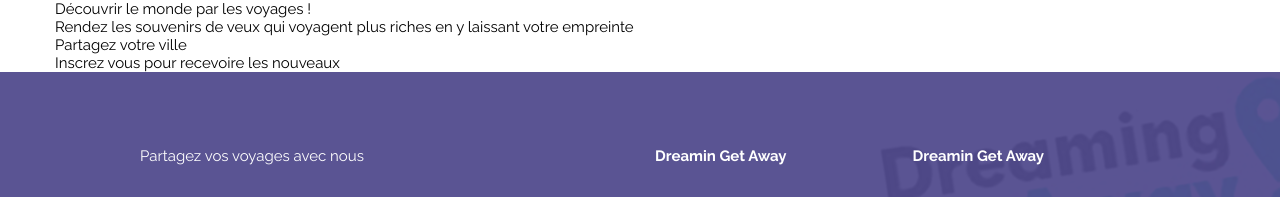
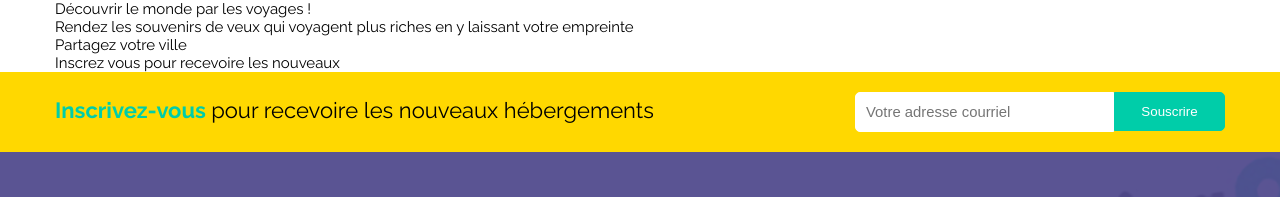
Before and after one commit to TR4HIM/front-end-test-1, a website: page index.html in a window 1280 px wide. Shown: the top 197 px of the page. Drawn offline with Linux system fonts and the light colour scheme.

Commit message:
Subscription block

```diff
--- a/assets/scss/_styles.scss
+++ b/assets/scss/_styles.scss
@@ -1,6 +1,43 @@
 
+/* Subscribe Section */
 
+.subscribe-section {
+    background-color: $siteYellow;
+    padding: 20px 0;
+}
+.subscribe-text {
+    font-size: 22px;
+    color:black;
+    padding-top: 5px;
+    strong {
+        font-weight: bold;
+        color:$brandColor;
+    }
+}
+.subscribe-form {
+    form {
+        overflow: hidden;
+        input {
+            width: 70%;
+            float: left;
+            padding: 11px 10px;
+            box-shadow: none;
+            border:1px solid white;
+            border-radius: 5px 0 0 5px;
+        }
+        button {
+            width: 30%;
+            float:left;
+            padding: 11px;
+            background-color: $brandColor;
+            color:white;
+            box-shadow: none;
+            border:1px solid $brandColor;
+            border-radius: 0 5px 5px 0;
 
+        }
+    }
+}
 /* Footer Styels */
 
 .site-footer {
--- a/index.html
+++ b/index.html
@@ -22,6 +22,28 @@
 		<h5>
 			Inscrez vous pour recevoire les nouveaux
 		</h5>
+	</div>
+	<div class="subscribe-section">
+		<div class="container">
+			<div class="row">
+				<div class="col-2-3">
+					<p class="subscribe-text">
+						<strong>
+							Inscrivez-vous
+						</strong>
+						pour recevoire les nouveaux hébergements
+					</p>
+				</div>
+				<div class="col-1-3">
+					<div class="subscribe-form">
+						<form action="">
+							<input type="text" placeholder="Votre adresse courriel">
+							<button>Souscrire</button>
+						</form>
+					</div>
+				</div>
+			</div>
+		</div>
 	</div>
 	<div class="site-footer">
 		<div class="top-footer">
```
Also changed, not shown: css/app.css.
